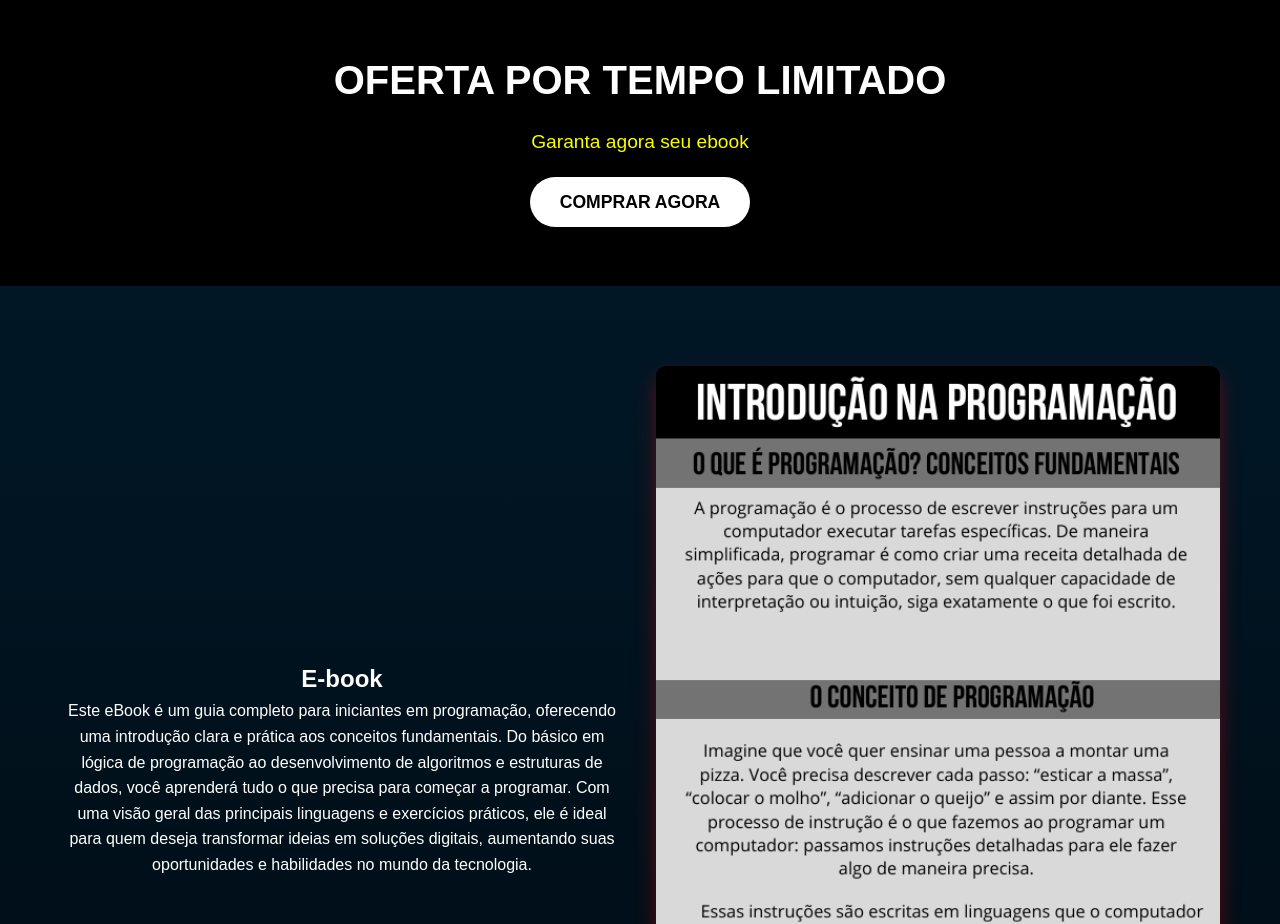
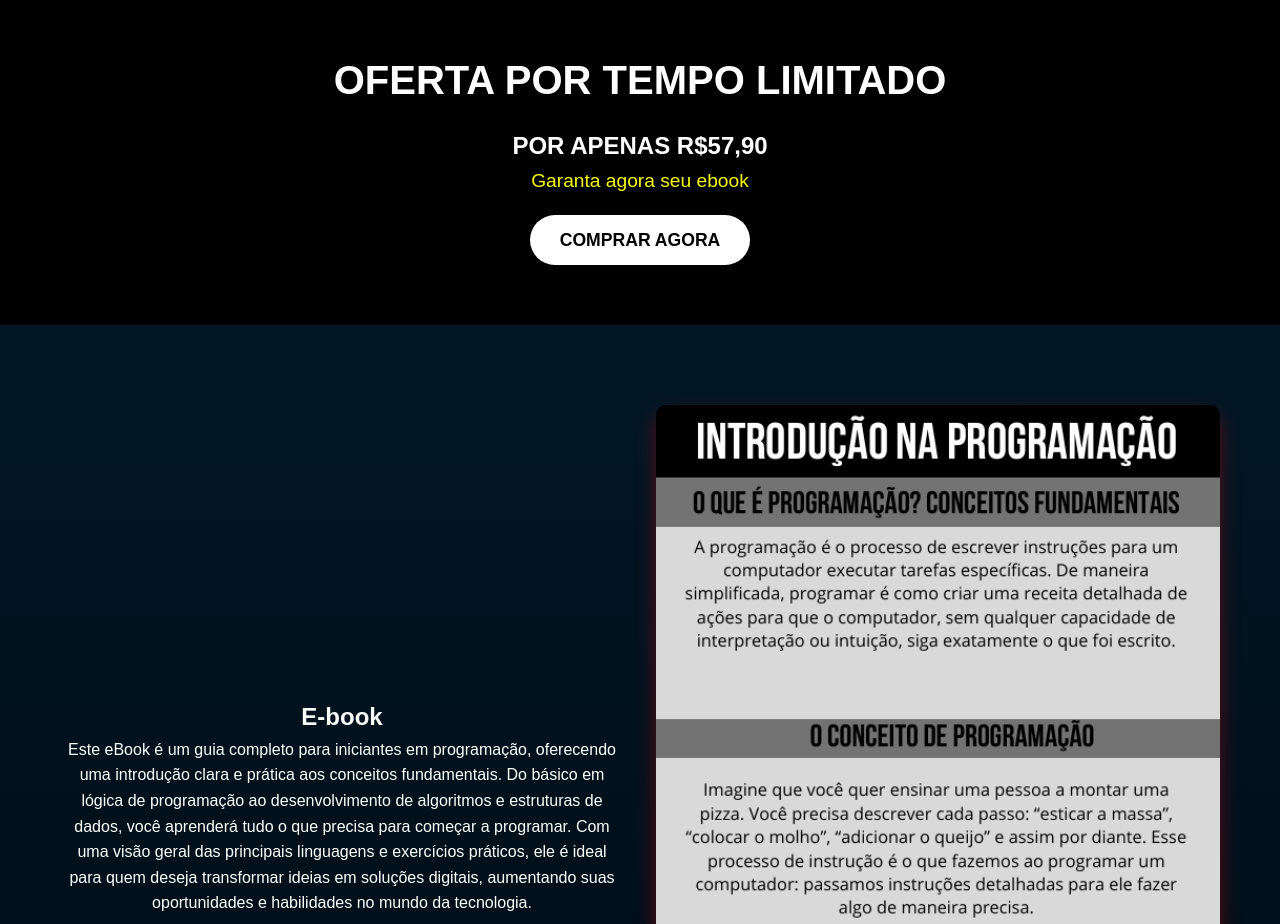
Before and after one commit to Portfolio-Pedro/Ebook-Programacao, a plain HTML site: page index.html in a window 1280 px wide. Shown: the part 900-1824 px from the top of the page. Drawn offline with Linux system fonts and the light colour scheme.

Commit message:
Update index.html

```diff
--- a/index.html
+++ b/index.html
@@ -53,6 +53,7 @@
      class="hero">
         <div class="container">
             <h1>OFERTA POR TEMPO LIMITADO</h1>
+            <h2>POR APENAS R$57,90</h2>
             <p>Garanta agora seu ebook </p>
                 <a href="#compra" class="cta-button">COMPRAR AGORA</a>
         </div>
```
